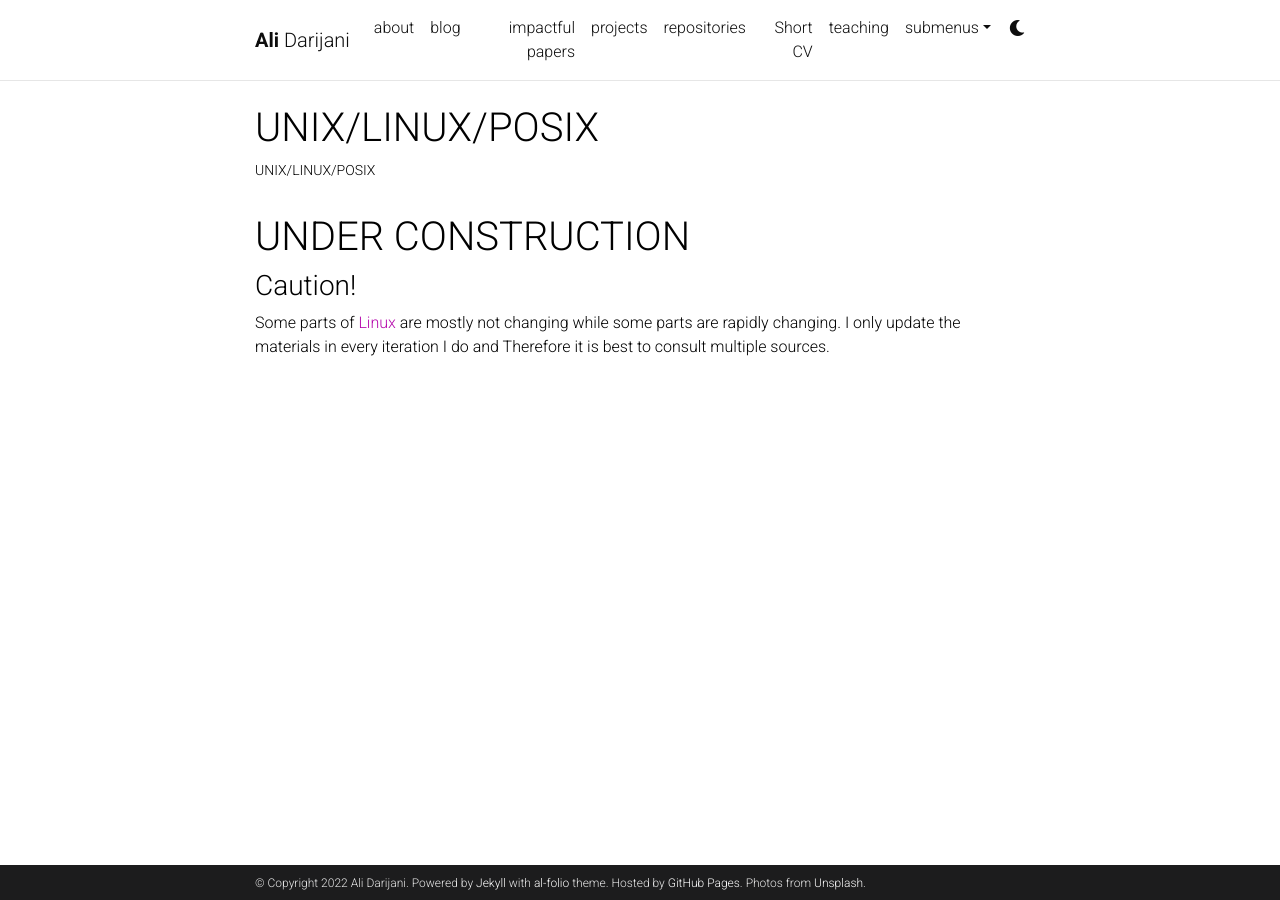
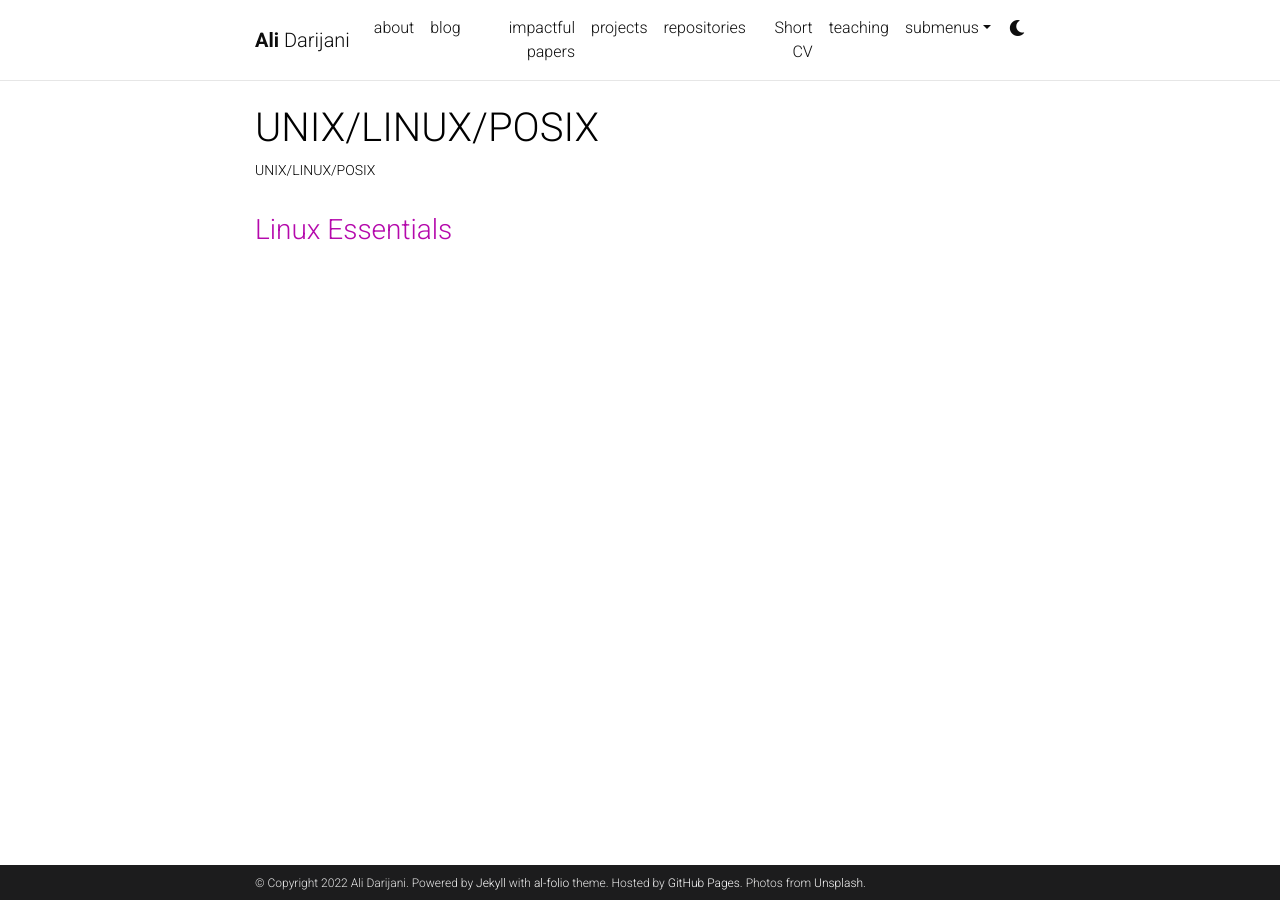
Before and after one commit to adarijani/adarijani.github.io_archived, a Jekyll site: the page built from _projects/6_project.md, in a window 1280 px wide. Built offline with Jekyll 4.4.1, drawn with Linux system fonts in a browser that asks for light colours; comment, search, counter and statistics services are not loaded; a style sheet for code colours, icons or effects is not loaded.

Commit message:
Update 6_project.md

```diff
--- a/_projects/6_project.md
+++ b/_projects/6_project.md
@@ -3,11 +3,8 @@ layout: page
 title: UNIX/LINUX/POSIX
 description: UNIX/LINUX/POSIX
 img: assets/img/unix_linux_posix.jpg
-importance: 2
+importance: 1
 category: teaching
 ---
 
-# UNDER CONSTRUCTION
-### Caution!
-Some parts of [Linux](https://en.wikipedia.org/wiki/Linux) are mostly not changing while some parts are
-rapidly changing. I only update the materials in every iteration I do and Therefore it is best to consult multiple sources.
+### [Linux Essentials](https://www.lpi.org/our-certifications/linux-essentials-overview)
```
